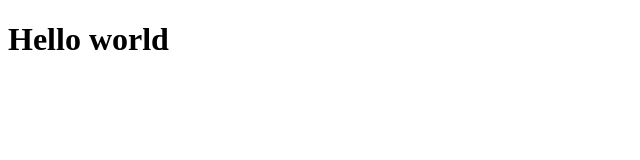
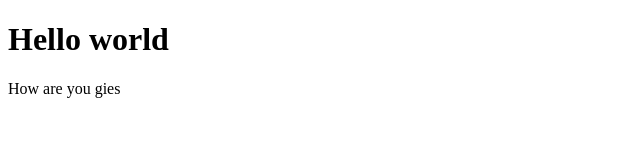
Before and after one commit to prantotalukder/I-am-back, a plain HTML site: page index.html in a window 1280 px wide. Shown: the whole page, without its empty margins (0-640 px from the left). Drawn offline with Linux system fonts and the light colour scheme.

Commit message:
second time

```diff
--- a/index.html
+++ b/index.html
@@ -8,5 +8,6 @@
 </head>
 <body>
     <h1>Hello world</h1>
+    <p>How are you gies</p>
 </body>
 </html>
```
